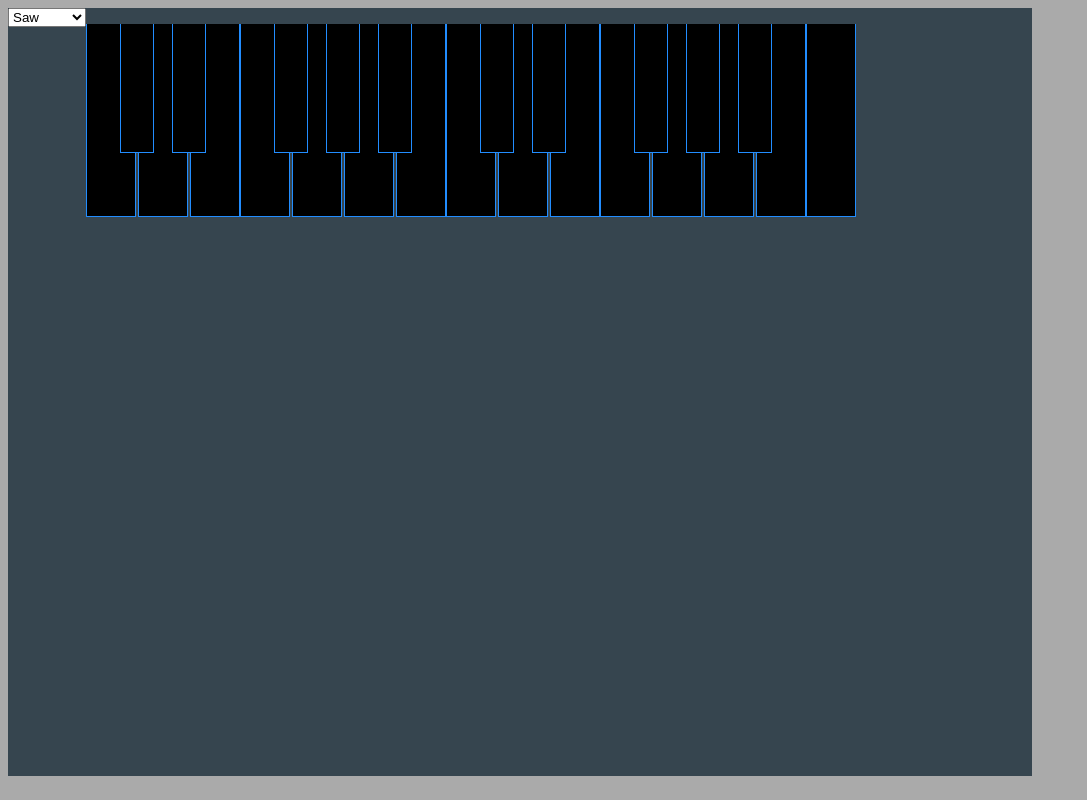
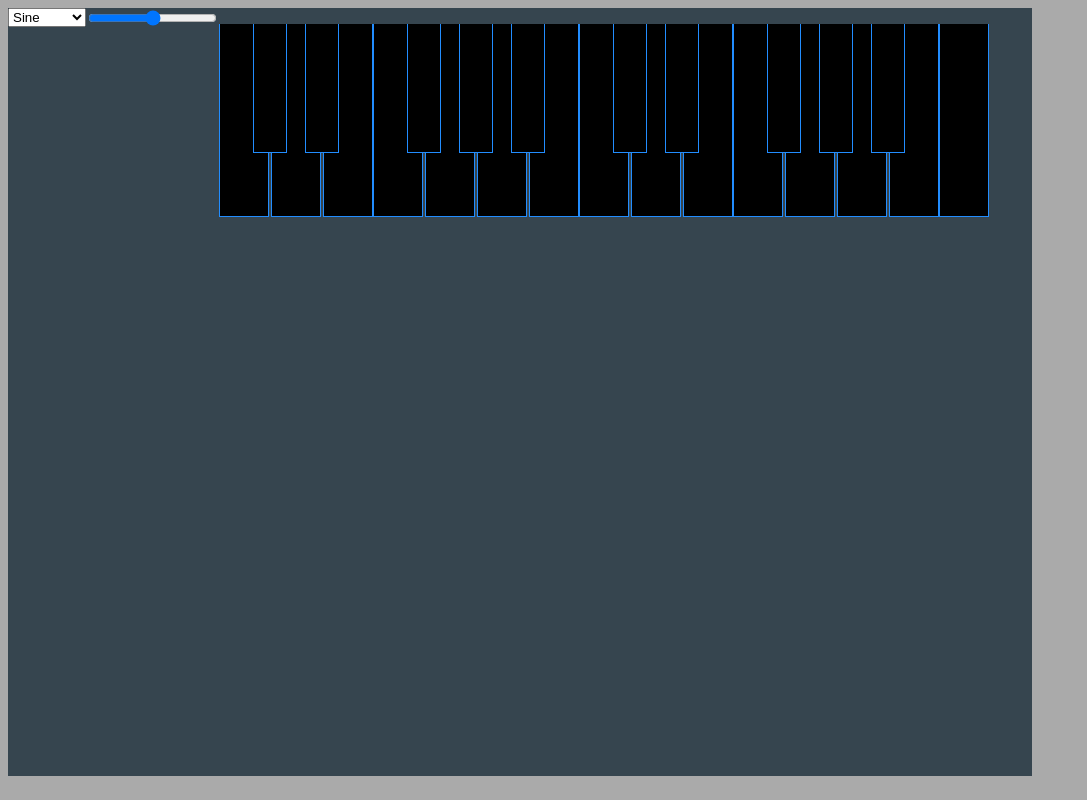
Before and after one commit to reynoldsta/RamSynth, a website built with webpack: page src/index.html in a window 1280 px wide. Shown: the whole page, without its empty margins (0-1087 px from the left). Built offline with nearby package versions, Linux system fonts and the light colour scheme.

Commit message:
refactor js

```diff
--- a/src/index.html
+++ b/src/index.html
@@ -10,41 +10,95 @@
   <body>
     <div class="rs-Frame">
       <div class="rs-Osc">
-        <select>
-          <option value="sine">Saw</option>
+        <select data-waveform-selector>
+          <option value="sine">Sine</option>
           <option value="square">Square</option>
           <option value="sawtooth">Sawtooth</option>
           <option value="triangle">Triangle</option>
         </select>
       </div>
-      <div class="rs-MasterVolume"></div>
+      <div class="rs-MasterVolume">
+        <input
+          data-master-volume
+          type="range"
+          min="0"
+          max="10"
+          value="5"
+          step="1"
+        />
+      </div>
       <div class="rs-Keyboard">
-        <ul class="rs-Keys">
-          <li class="rs-Key rs-Key-white rs-Key-white--left"></li>
-          <li class="rs-Key rs-Key-black"></li>
-          <li class="rs-Key rs-Key-white rs-Key-white--middle"></li>
-          <li class="rs-Key rs-Key-black"></li>
-          <li class="rs-Key rs-Key-white rs-Key-white--right"></li>
-          <li class="rs-Key rs-Key-white rs-Key-white--left"></li>
-          <li class="rs-Key rs-Key-black"></li>
-          <li class="rs-Key rs-Key-white rs-Key-white--middle"></li>
-          <li class="rs-Key rs-Key-black"></li>
-          <li class="rs-Key rs-Key-white rs-Key-white--middle"></li>
-          <li class="rs-Key rs-Key-black"></li>
-          <li class="rs-Key rs-Key-white rs-Key-white--right"></li>
-          <li class="rs-Key rs-Key-white rs-Key-white--left"></li>
-          <li class="rs-Key rs-Key-black"></li>
-          <li class="rs-Key rs-Key-white rs-Key-white--middle"></li>
-          <li class="rs-Key rs-Key-black"></li>
-          <li class="rs-Key rs-Key-white rs-Key-white--right"></li>
-          <li class="rs-Key rs-Key-white rs-Key-white--left"></li>
-          <li class="rs-Key rs-Key-black"></li>
-          <li class="rs-Key rs-Key-white rs-Key-white--middle"></li>
-          <li class="rs-Key rs-Key-black"></li>
-          <li class="rs-Key rs-Key-white rs-Key-white--middle"></li>
-          <li class="rs-Key rs-Key-black"></li>
-          <li class="rs-Key rs-Key-white rs-Key-white--right"></li>
-          <li class="rs-Key rs-Key-white rs-Key-white--left"></li>
+        <ul data-keys class="rs-Keys">
+          <li
+            class="rs-Key rs-Key-white rs-Key-white--left"
+            data-note="c3"
+          ></li>
+          <li class="rs-Key rs-Key-black" data-note="db3"></li>
+          <li
+            class="rs-Key rs-Key-white rs-Key-white--middle"
+            data-note="d3"
+          ></li>
+          <li class="rs-Key rs-Key-black" data-note="eb3"></li>
+          <li
+            class="rs-Key rs-Key-white rs-Key-white--right"
+            data-note="e3"
+          ></li>
+          <li
+            class="rs-Key rs-Key-white rs-Key-white--left"
+            data-note="f3"
+          ></li>
+          <li class="rs-Key rs-Key-black" data-note="gb3"></li>
+          <li
+            class="rs-Key rs-Key-white rs-Key-white--middle"
+            data-note="g3"
+          ></li>
+          <li class="rs-Key rs-Key-black" data-note="ab3"></li>
+          <li
+            class="rs-Key rs-Key-white rs-Key-white--middle"
+            data-note="a3"
+          ></li>
+          <li class="rs-Key rs-Key-black" data-note="bb3"></li>
+          <li
+            class="rs-Key rs-Key-white rs-Key-white--right"
+            data-note="b3"
+          ></li>
+          <li
+            class="rs-Key rs-Key-white rs-Key-white--left"
+            data-note="c4"
+          ></li>
+          <li class="rs-Key rs-Key-black" data-note="db4"></li>
+          <li
+            class="rs-Key rs-Key-white rs-Key-white--middle"
+            data-note="d4"
+          ></li>
+          <li class="rs-Key rs-Key-black" data-note="eb4"></li>
+          <li
+            class="rs-Key rs-Key-white rs-Key-white--right"
+            data-note="e4"
+          ></li>
+          <li
+            class="rs-Key rs-Key-white rs-Key-white--left"
+            data-note="f4"
+          ></li>
+          <li class="rs-Key rs-Key-black" data-note="gb4"></li>
+          <li
+            class="rs-Key rs-Key-white rs-Key-white--middle"
+            data-note="g4"
+          ></li>
+          <li class="rs-Key rs-Key-black" data-note="ab4"></li>
+          <li
+            class="rs-Key rs-Key-white rs-Key-white--middle"
+            data-note="a4"
+          ></li>
+          <li class="rs-Key rs-Key-black" data-note="bb4"></li>
+          <li
+            class="rs-Key rs-Key-white rs-Key-white--right"
+            data-note="b4"
+          ></li>
+          <li
+            class="rs-Key rs-Key-white rs-Key-white--left"
+            data-note="c5"
+          ></li>
         </ul>
       </div>
     </div>
--- a/src/index.js
+++ b/src/index.js
@@ -0,0 +1 @@
+import "./js/view";
--- /dev/null
+++ b/src/js/noteFrequencies.js
@@ -0,0 +1,29 @@
+const noteFrequencies = {
+  c3: 130.81,
+  db3: 138.59,
+  d3: 146.83,
+  eb3: 155.56,
+  e3: 164.81,
+  f3: 174.61,
+  gb3: 185.0,
+  g3: 196.0,
+  ab3: 207.65,
+  a3: 220.0,
+  bb3: 233.08,
+  b3: 246.94,
+  c4: 261.63,
+  db4: 277.18,
+  d4: 293.66,
+  eb4: 311.13,
+  e4: 329.63,
+  f4: 349.23,
+  gb4: 369.99,
+  g4: 392.0,
+  ab4: 415.3,
+  a4: 440.0,
+  bb4: 466.16,
+  b4: 493.88,
+  c5: 523.25
+};
+
+export default noteFrequencies;
--- /dev/null
+++ b/src/js/synthEngine.js
@@ -0,0 +1,34 @@
+import noteFrequencies from "./noteFrequencies";
+
+const audioContext = new (window.AudioContext || window.webkitAudioContext)();
+const masterGainNode = audioContext.createGain();
+let currentOsc;
+let currentOscWaveform;
+
+masterGainNode.connect(audioContext.destination);
+
+const playTone = note => {
+  const osc = audioContext.createOscillator();
+
+  osc.type = currentOscWaveform;
+  osc.frequency.value = noteFrequencies[note];
+  osc.connect(masterGainNode);
+
+  osc.start();
+
+  currentOsc = osc;
+};
+
+const stopTone = () => {
+  currentOsc.stop();
+};
+
+const changeVolume = value => {
+  masterGainNode.gain.value = value;
+};
+
+const changeOscWaveform = waveform => {
+  currentOscWaveform = waveform;
+};
+
+export { playTone, stopTone, changeOscWaveform, changeVolume };
--- /dev/null
+++ b/src/js/uiElements.js
@@ -0,0 +1,7 @@
+const elements = {
+  waveFormSelector: document.querySelector("[data-waveform-selector]"),
+  masterVolumeControl: document.querySelector("[data-master-volume]"),
+  keys: document.querySelector("[data-keys]").children
+};
+
+export default elements;
--- /dev/null
+++ b/src/js/view.js
@@ -0,0 +1,22 @@
+import elements from "./uiElements";
+import * as synthEngine from "./synthEngine";
+
+const handleKeydown = event => synthEngine.playTone(event.target.dataset.note);
+
+const handleKeyup = () => synthEngine.stopTone();
+
+Array.from(elements.keys).forEach(key => {
+  key.addEventListener("mousedown", handleKeydown);
+  key.addEventListener("mouseup", handleKeyup);
+});
+
+elements.waveFormSelector.addEventListener("change", () => {
+  synthEngine.changeOscWaveform(elements.waveFormSelector.value);
+});
+
+elements.masterVolumeControl.addEventListener("change", () => {
+  synthEngine.changeVolume(elements.masterVolumeControl.value);
+});
+
+synthEngine.changeOscWaveform(elements.waveFormSelector.value);
+synthEngine.changeVolume(elements.masterVolumeControl.value);
--- a/src/scss/key.scss
+++ b/src/scss/key.scss
@@ -1,11 +1,12 @@
 $rs-color-black: #000000;
 $rs-color-white: #ffffff;
+$rs-color-blue: #228dff;
 
 .rs-Key {
   display: inline-block;
   width: 3rem;
   height: 12rem;
-  border: 1px solid #228dff;
+  border: 1px solid $rs-color-blue;
   border-top: none;
   background-color: $rs-color-black;
 
@@ -40,11 +41,14 @@ $rs-color-white: #ffffff;
 
 @keyframes neon {
   from {
-    box-shadow: 0 0 10px #fff, 0 0 20px #fff, 0 0 30px #fff, 0 0 40px #228dff,
-      0 0 70px #228dff, 0 0 80px #228dff, 0 0 100px #228dff, 0 0 150px #228dff;
+    box-shadow: 0 0 10px $rs-color-white, 0 0 20px $rs-color-white,
+      0 0 30px $rs-color-white, 0 0 40px $rs-color-blue, 0 0 70px $rs-color-blue,
+      0 0 80px $rs-color-blue, 0 0 100px $rs-color-blue,
+      0 0 150px $rs-color-blue;
   }
   to {
-    box-shadow: 0 0 5px #fff, 0 0 10px #fff, 0 0 15px #fff, 0 0 20px #228dff,
-      0 0 35px #228dff, 0 0 40px #228dff, 0 0 50px #228dff, 0 0 75px #228dff;
+    box-shadow: 0 0 5px $rs-color-white, 0 0 10px $rs-color-white,
+      0 0 15px $rs-color-white, 0 0 20px $rs-color-blue, 0 0 35px $rs-color-blue,
+      0 0 40px $rs-color-blue, 0 0 50px $rs-color-blue, 0 0 75px $rs-color-blue;
   }
 }
--- a/webpack.config.js
+++ b/webpack.config.js
@@ -12,6 +12,7 @@ const config = {
     path: path.resolve(__dirname, "dist"),
     filename: "[name].[chunkhash].js"
   },
+  devtool: "source-map",
   module: {
     rules: [
       {
```
Also changed, not shown: .babelrc, 1 other file.
